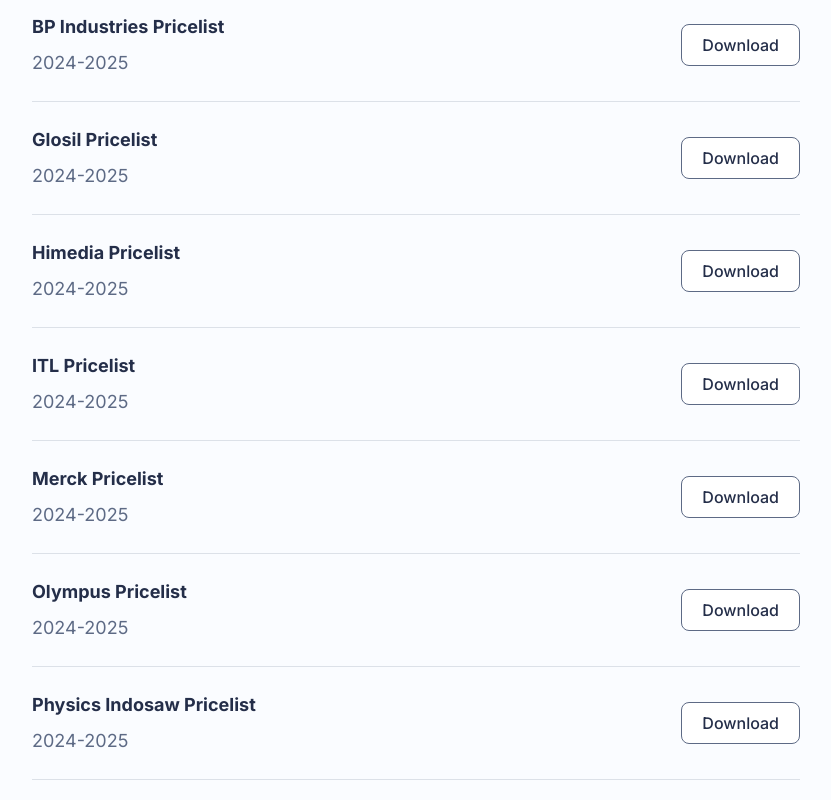
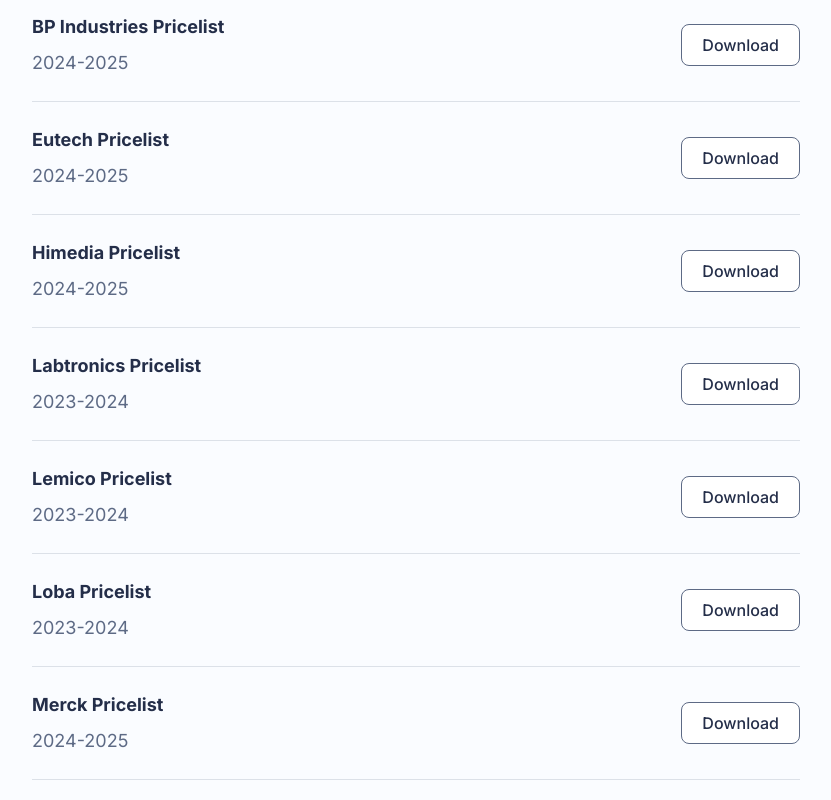
Before and after one commit to Irya5/SVScientifico, a Next.js app: page /pricelists in a window 1280 px wide. Shown: the part 920-1720 px from the top of the page, without its empty margins (64-895 px from the left). Built offline with nearby package versions, Linux system fonts and the light colour scheme; a web font is replaced by a local one.

Commit message:
Added pricelist

```diff
--- a/app/pricelists/page.js
+++ b/app/pricelists/page.js
@@ -6,27 +6,30 @@
 export default function Pricelists() {
 
   const pricelists = [
-    { name: 'Aczet Pricelist', year: '2024-2025', pdf: '/assets/current-pricelist/Qualigens.pdf' },
-    { name: 'Aquasol Pricelist', year: '2024-2025', pdf: '/assets/current-pricelist/Qualigens.pdf' },
-    { name: 'Avantor Pricelist', year: '2024-2025', pdf: '/assets/current-pricelist/Qualigens.pdf' },
-    { name: 'Axiva Pricelist', year: '2024-2025', pdf: '/assets/current-pricelist/Qualigens.pdf' },
-    { name: 'Borosil Pricelist', year: '2024-2025', pdf: '/path/to/Borosil-Pricelist-2024-2025.pdf' },
-    { name: 'BP Industries Pricelist', year: '2024-2025', pdf: '/assets/current-pricelist/Qualigens.pdf' },
-    { name: 'Glosil Pricelist', year: '2024-2025', pdf: '/assets/current-pricelist/Qualigens.pdf' },
-    { name: 'Himedia Pricelist', year: '2024-2025', pdf: '/path/to/Borosil-Pricelist-2024-2025.pdf' },
-    { name: 'ITL Pricelist', year: '2024-2025', pdf: '/path/to/Borosil-Pricelist-2024-2025.pdf' },
-    { name: 'Merck Pricelist', year: '2024-2025', pdf: '/path/to/Borosil-Pricelist-2024-2025.pdf' },
-    { name: 'Olympus Pricelist', year: '2024-2025', pdf: '/path/to/Borosil-Pricelist-2024-2025.pdf' },
-    { name: 'Physics Indosaw Pricelist', year: '2024-2025', pdf: '/path/to/Borosil-Pricelist-2024-2025.pdf' },
-    { name: 'Prerana Pricelist', year: '2024-2025', pdf: '/path/to/Borosil-Pricelist-2024-2025.pdf' },
-    { name: 'Qualigens Pricelist', year: '2024-2025', pdf: '/assets/current-pricelist/Qualigens.pdf' },
-    { name: 'Remi Pricelist', year: '2024-2025', pdf: '/path/to/Borosil-Pricelist-2024-2025.pdf' },
-    { name: 'Shimadzu Pricelist', year: '2024-2025', pdf: '/path/to/Borosil-Pricelist-2024-2025.pdf' },
-    { name: 'SRL Pricelist', year: '2024-2025', pdf: '/path/to/Borosil-Pricelist-2024-2025.pdf' },
-    { name: 'Systrinics Pricelist', year: '2024-2025', pdf: '/path/to/Borosil-Pricelist-2024-2025.pdf' },
-    { name: 'Tarsons Pricelist', year: '2024-2025', pdf: '/path/to/Borosil-Pricelist-2024-2025.pdf' },
-    { name: 'Toshniwal Pricelist', year: '2024-2025', pdf: '/path/to/Borosil-Pricelist-2024-2025.pdf' },
-    { name: 'Whatman Pricelist', year: '2024-2025', pdf: '/path/to/Borosil-Pricelist-2024-2025.pdf' },
+
+    { name: 'Aczet Pricelist', year: '2024-2025', pdf: 'https://drive.google.com/file/d/1U63g-x_Nz-ZbxQdCvoZli8liCZ18CJrC/view?usp=sharing' },
+    { name: 'Aquasol Pricelist', year: '2024-2025', pdf: 'https://drive.google.com/file/d/1lbzI9n-GpWuWZj_6f09Wog6py7gvGEiN/view?usp=sharing' },
+    { name: 'Avantor Pricelist', year: '2024-2025', pdf: 'https://drive.google.com/file/d/1zj513oPHHjFraPmlaaM1UQbHg_0E28iY/view?usp=sharing' },
+    { name: 'Axiva Pricelist', year: '2024-2025', pdf: 'https://drive.google.com/file/d/1f51PymHW5Xmwe8juvIfgzxrJH88Lifhm/view?usp=drive_link' },
+    { name: 'Borosil Pricelist', year: '2024-2025', pdf: 'https://drive.google.com/file/d/1FlzLzc80ob1vw6dbabHuFfLwMKkr5O7u/view?usp=drive_link' },
+    { name: 'BP Industries Pricelist', year: '2024-2025', pdf: 'https://drive.google.com/file/d/1sMN6aOMmYtYrA6gU9LMR1JF1a3A10Wit/view?usp=drive_link' },
+    { name: 'Eutech Pricelist', year: '2024-2025', pdf: 'https://drive.google.com/file/d/1R9QNstcZLzVoDsZWTH6eVlrxcfqGC59u/view?usp=drive_link' },
+    { name: 'Himedia Pricelist', year: '2024-2025', pdf: 'https://drive.google.com/file/d/1Jq7sPwhqasbyxLDOoD8VJUh1Yts76aYN/view?usp=drive_link' },
+    { name: 'Labtronics Pricelist', year: '2023-2024', pdf: 'https://drive.google.com/file/d/1mW7t788H1wguI8FCw-5mE1QfSYNY0dBr/view?usp=drive_link'},
+    { name: 'Lemico Pricelist', year: '2023-2024', pdf: 'https://drive.google.com/file/d/1YR8CTPmPjZLxxoNecm6I6NglfyoJQROD/view?usp=drive_link'},
+    { name: 'Loba Pricelist', year: '2023-2024', pdf: 'https://drive.google.com/file/d/1Jbt_lE4UsGMtpTODukd_WBWNEpJNJjs7/view?usp=drive_link' },
+    { name: 'Merck Pricelist', year: '2024-2025', pdf: 'https://drive.google.com/file/d/1PYzkz3uB8V4w9mXz6M8YWm7sXYB5XHBl/view?usp=drive_link' },
+    { name: 'Olympus Pricelist', year: '2024-2025', pdf: 'https://drive.google.com/file/d/1rXjSkC-TPG3-OYQT23jqjVbfC5olGAe-/view?usp=drive_link' },
+    { name: 'Physics Indosaw Pricelist', year: '2024-2025', pdf: 'https://drive.google.com/file/d/1GbmgEglKaSX1T-71pF5wkr1vxfDv82hX/view?usp=drive_link' },
+    { name: 'Prerana Pricelist', year: '2024-2025', pdf: 'https://drive.google.com/file/d/1W-aPhtk_wHcRbYC5JWZxwAiYuUKfc8kF/view?usp=drive_link' },
+    { name: 'Qualigens Pricelist', year: '2024-2025', pdf: 'https://drive.google.com/file/d/1W-aPhtk_wHcRbYC5JWZxwAiYuUKfc8kF/view?usp=sharing' },
+    { name: 'Remi Pricelist', year: '2024-2025', pdf: 'https://drive.google.com/file/d/1rJ43RX1MHsnvKVNXxs-C7wj90CiUwYyL/view?usp=drive_link' },
+    { name: 'Shimadzu Pricelist', year: '2024-2025', pdf: 'https://drive.google.com/file/d/1vAejexq6-BHtGmiixUzBTLy_6drdItXf/view?usp=drive_link' },
+    { name: 'SRL Pricelist', year: '2024-2025', pdf: 'https://drive.google.com/file/d/1SwRYSkF0gN0QZh0LDaf4MtWjxjuz5PQv/view?usp=drive_link' },
+    { name: 'Systronics Pricelist', year: '2024-2025', pdf: 'https://drive.google.com/file/d/1SRWv0Xef23Su735LG9SS7Bll2A-IMbIr/view?usp=drive_link' },
+    { name: 'Tarson Pricelist', year: '2023-2024', pdf: 'https://drive.google.com/file/d/1MufGJZAKDy4zdMMzHiryiOlsG0wyj6dJ/view?usp=drive_link' },
+    { name: 'Toshniwal Pricelist', year: '2023-2024', pdf: 'https://drive.google.com/file/d/1RHibjcYf5fNOwt3bp1GLazsI7wZW9mad/view?usp=drive_link' },
+    { name: 'Whatman Pricelist', year: '2024-2025', pdf: 'https://drive.google.com/file/d/1OBJUVo7m0N4R3L3FHhEzTL5xM5XT2ZE8/view?usp=drive_link' },
 
   ];
 
@@ -69,8 +72,9 @@
                 </div>
                 <a
                   href={pricelist.pdf}
-                  download={`${pricelist.name.replace(/ /g, '_')}_${pricelist.year}.pdf`}
-                  className="border cursor-pointer border-[#5D6A85] rounded-[8px] px-5 py-2 bg-white font-[500] text-[#242E49]"
+                  target="_blank"
+                  rel="noopener noreferrer"
+                  className="border cursor-pointer border-[#5D6A85] rounded-[8px] px-5 py-2 bg-white font-[500] text-[#242E49] hover:bg-blue-600 hover:text-white"
                 >
                   Download
                 </a>
--- a/components/layouts/Footer.js
+++ b/components/layouts/Footer.js
@@ -29,29 +29,36 @@
 
 				<div className="flex flex-col gap-5 font-[500] text-[#FDFCFF] md:mx-25 mt-10">
 					{footerLinks.map((link) => (
-						<Link href={link.route} key={link.name} className="cursor-pointer">
+						<Link
+							href={link.route}
+							key={link.name}
+							className="cursor-pointer transform transition-all duration-200 ease-in-out hover:translate-x-[5px]" // Move to the right on hover
+						>
 							{link.name}
 						</Link>
 					))}
 				</div>
 
+
 				<div className="flex flex-col gap-4 text-[#FDFCFF] md:mx-25 mt-10">
-					<div>
+					<div className="hover:translate-x-[5px]">
 						<a href="mailto:svscientificco@gmail.com">
 							<CiMail />
 							<div>svscientificc@gmail.com</div>
 						</a>
 					</div>
-					<div>
+					<div className="hover:translate-x-[5px]">
 						<a href="tel:+919119014669">
 							<IoIosCall />
 							<div className="mt-1">+91 9119014669</div>
 						</a>
 					</div>
-					<div>
+					<div className="hover:translate-x-[5px]">
 						<FaLocationDot />
-						<div className="w-[230px] mt-1">
-							13 Ram Lila Bhawan, New Mandi, Muzaffar Nagar, Uttar Pradesh-251001
+						<div className="w-[230px] mt-1" >
+							<a href="https://www.google.com/maps/dir//s.v+scientific+mzn+address">
+								13 Ram Lila Bhawan, New Mandi, Muzaffar Nagar, Uttar Pradesh-251001
+							</a>
 						</div>
 					</div>
 				</div>
```
